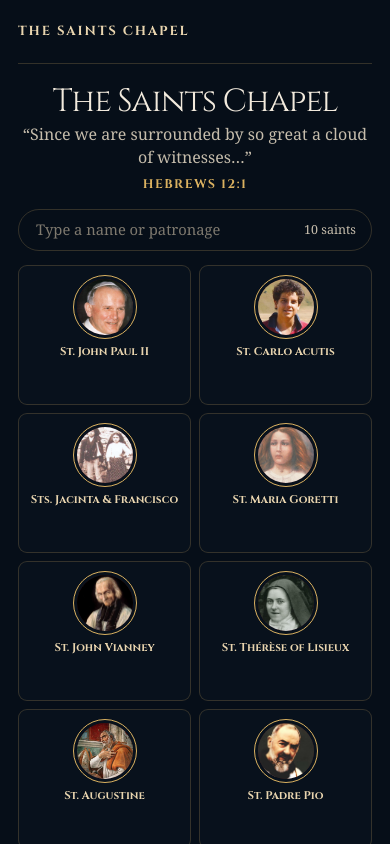
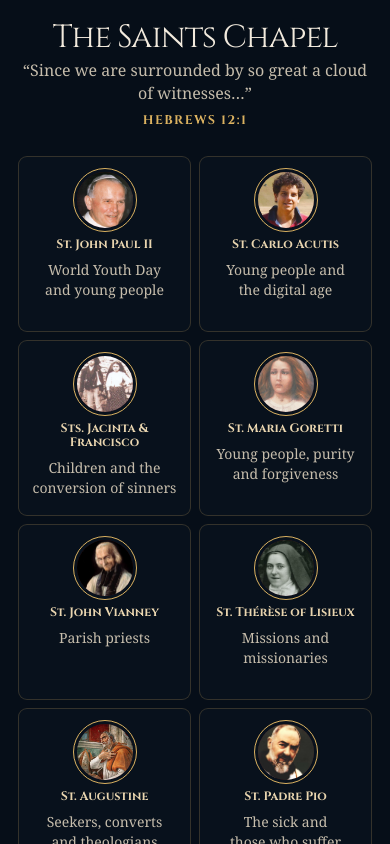
Before and after one commit to its-me-anoop/communion-of-saints, a Next.js app: page / in a window 390 px wide. Shown: the top 844 px of the page. Built offline with nearby package versions, Linux system fonts and the light colour scheme; a web font is replaced by a local one.

Commit message:
feat(ui): add patronage to saint cards
Remove the homepage search and duplicate header, render document-derived patronage on every saint card, and preserve accessible card labels. Add regression coverage for the static gallery and saint-to-patronage mapping.

```diff
--- a/app/globals.css
+++ b/app/globals.css
@@ -183,7 +183,7 @@ summary {
   transform-origin: left;
 }
 
-.saint-finder {
+.saint-gallery {
   width: min(100% - 36px, 1180px);
   margin: 0 auto;
   padding: 40px 0 42px;
@@ -238,78 +238,8 @@ summary {
   text-transform: uppercase;
 }
 
-.search-wrap {
-  position: relative;
-  max-width: 620px;
-  min-height: 46px;
-  margin: 25px auto 22px;
-  padding: 0 15px;
-  display: grid;
-  grid-template-columns: 1fr auto;
-  align-items: center;
-  gap: 8px 16px;
-  border: 1px solid var(--line);
-  border-radius: 999px;
-  transition: transform var(--motion-medium) var(--ease-chapel);
-}
-
-.search-wrap::after {
-  content: "";
-  position: absolute;
-  inset: -3px;
-  border: 2px solid var(--gold);
-  border-radius: inherit;
-  opacity: 0;
-  pointer-events: none;
-  transition: opacity var(--motion-fast) var(--ease-chapel);
-}
-
-.search-wrap:focus-within {
-  transform: translateY(-1px);
-}
-
-.search-wrap:focus-within::after {
-  opacity: 0.78;
-}
-
-.search-wrap label {
-  position: absolute;
-  width: 1px;
-  height: 1px;
-  padding: 0;
-  overflow: hidden;
-  clip: rect(0, 0, 0, 0);
-  white-space: nowrap;
-  border: 0;
-}
-
-.search-wrap input {
-  width: 100%;
-  min-height: 44px;
-  padding: 0 2px;
-  border: 0;
-  border-radius: 0;
-  background: transparent;
-  color: var(--ivory);
-  font-size: 1rem;
-}
-
-.search-wrap input::placeholder {
-  color: oklch(68% 0.025 82);
-  opacity: 0.78;
-}
-
-.search-wrap input:focus-visible {
-  outline: 0;
-}
-
-.search-wrap > span {
-  color: var(--ivory-muted);
-  font-size: 0.78rem;
-  white-space: nowrap;
-}
-
 .saint-grid {
+  margin-top: clamp(26px, 4vw, 42px);
   display: grid;
   grid-template-columns: repeat(2, minmax(0, 1fr));
   gap: 8px;
@@ -318,7 +248,7 @@ summary {
 .saint-card {
   position: relative;
   min-width: 0;
-  min-height: 164px;
+  min-height: 184px;
   padding: 13px 8px 12px;
   display: flex;
   flex-direction: column;
@@ -404,10 +334,10 @@ summary {
 }
 
 .card-copy {
+  width: 100%;
   min-width: 0;
   margin-top: 9px;
   display: flex;
-  flex: 1;
   flex-direction: column;
   align-items: center;
 }
@@ -418,6 +348,14 @@ summary {
   font-size: clamp(0.76rem, 2.6vw, 0.96rem);
   font-weight: 700;
   line-height: 1.18;
+}
+
+.card-patronage {
+  margin-top: 8px;
+  color: var(--ivory-muted);
+  font-size: 0.875rem;
+  line-height: 1.4;
+  text-wrap: balance;
 }
 
 .status {
@@ -488,33 +426,6 @@ summary {
   gap: 8px;
   color: var(--ivory-muted);
   font-size: 0.9rem;
-}
-
-.empty-state {
-  padding: 56px 0;
-  border-top: 1px solid var(--line);
-  border-bottom: 1px solid var(--line);
-}
-
-.empty-state h2 {
-  margin: 0;
-  color: var(--gold-pale);
-  font-family: var(--display);
-  font-weight: 400;
-}
-
-.empty-state p {
-  color: var(--ivory-muted);
-}
-
-.empty-state button {
-  min-height: 44px;
-  padding: 0;
-  border: 0;
-  border-bottom: 1px solid var(--gold);
-  background: transparent;
-  color: var(--gold);
-  cursor: pointer;
 }
 
 .relic-teaching {
@@ -738,14 +649,12 @@ summary {
   border-bottom: 1px solid var(--line);
 }
 
-.empty-state button,
 .prayer-source a,
 .image-credit {
   position: relative;
   border-bottom: 0;
 }
 
-.empty-state button::after,
 .prayer-source a::after,
 .image-credit::after {
   content: "";
@@ -760,7 +669,6 @@ summary {
   transition: transform var(--motion-fast) var(--ease-chapel);
 }
 
-.empty-state button:focus-visible::after,
 .prayer-source a:focus-visible::after,
 .image-credit:focus-visible::after {
   transform: scaleX(1);
@@ -823,7 +731,6 @@ summary {
 }
 
 @media (hover: none), (pointer: coarse) {
-  .empty-state button::after,
   .prayer-source a::after,
   .image-credit::after {
     transform: scaleX(1);
@@ -841,7 +748,6 @@ summary {
   }
 
   .header-link:hover::after,
-  .empty-state button:hover::after,
   .prayer-source a:hover::after,
   .image-credit:hover::after {
     transform: scaleX(1);
@@ -875,7 +781,7 @@ summary {
 
 @media (min-width: 640px) {
   .site-header,
-  .saint-finder,
+  .saint-gallery,
   .relic-teaching,
   .site-footer,
   .saint-hero,
@@ -962,7 +868,7 @@ summary {
     text-align: right;
   }
 
-  .saint-finder {
+  .saint-gallery {
     padding-top: 22px;
   }
 
@@ -980,19 +886,9 @@ summary {
     line-height: 1.4;
   }
 
-  .search-wrap {
-    min-height: 42px;
-    margin-block: 15px 14px;
-  }
-
-  .search-wrap input {
-    min-height: 40px;
-    font-size: 0.92rem;
-  }
-
   .saint-card {
-    min-height: 140px;
-    padding-block: 9px;
+    min-height: 176px;
+    padding-block: 11px;
   }
 
   .portrait-ring {
@@ -1002,10 +898,6 @@ summary {
 
   .card-copy {
     margin-top: 6px;
-  }
-
-  .card-name {
-    font-size: 0.7rem;
   }
 
   .prayer-text {
--- a/app/page.tsx
+++ b/app/page.tsx
@@ -1,4 +1,3 @@
-import Link from "next/link";
 import { chapelWebsiteLd, JsonLd } from "./json-ld";
 import SaintGallery from "./saint-gallery";
 
@@ -6,12 +5,6 @@ export default function Home() {
   return (
     <main className="exhibition-shell route-transition">
       <JsonLd data={chapelWebsiteLd()} />
-      <header className="site-header home-header">
-        <Link className="brand" href="/" aria-label="The Saints Chapel home">
-          The Saints Chapel
-        </Link>
-      </header>
-
       <SaintGallery />
 
       <section className="relic-teaching" aria-label="About relics">
--- a/app/saint-gallery.tsx
+++ b/app/saint-gallery.tsx
@@ -1,25 +1,10 @@
-"use client";
-
 import Image from "next/image";
 import Link from "next/link";
-import { useMemo, useState } from "react";
 import { saintDisplayName, saints } from "./saints";
 
 export default function SaintGallery() {
-  const [query, setQuery] = useState("");
-  const visibleSaints = useMemo(() => {
-    const term = query.trim().toLocaleLowerCase();
-    if (!term) return saints;
-
-    return saints.filter((saint) =>
-      [saint.name, saint.shortName, saint.epithet, saint.patronage].some((value) =>
-        value.toLocaleLowerCase().includes(term),
-      ),
-    );
-  }, [query]);
-
   return (
-    <section className="saint-finder" id="saints" aria-labelledby="gallery-title">
+    <section className="saint-gallery" id="saints" aria-labelledby="gallery-title">
       <div className="gallery-heading">
         <h1 id="gallery-title">The Saints Chapel</h1>
         <p>
@@ -28,29 +13,16 @@ export default function SaintGallery() {
         </p>
       </div>
 
-      <div className="search-wrap">
-        <label htmlFor="saint-search">Search the saints</label>
-        <input
-          id="saint-search"
-          type="search"
-          value={query}
-          onChange={(event) => setQuery(event.target.value)}
-          placeholder="Type a name or patronage"
-          autoComplete="off"
-        />
-        <span aria-live="polite">
-          {visibleSaints.length} {visibleSaints.length === 1 ? "saint" : "saints"}
-        </span>
-      </div>
+      <div className="saint-grid" aria-label="The Saints Chapel">
+        {saints.map((saint, index) => {
+          const displayName = saintDisplayName(saint);
 
-      {visibleSaints.length ? (
-        <div className="saint-grid" aria-label="The Saints Chapel">
-          {visibleSaints.map((saint, index) => (
+          return (
             <Link
               className="saint-card"
               href={`/saints/${saint.slug}`}
               key={saint.slug}
-              aria-label={`Meet ${saintDisplayName(saint)}`}
+              aria-label={`Meet ${displayName}. Patronage: ${saint.patronage}`}
             >
               <span className="portrait-ring">
                 <span className="card-image">
@@ -64,19 +36,13 @@ export default function SaintGallery() {
                 </span>
               </span>
               <span className="card-copy">
-                <span className="card-name">{saintDisplayName(saint)}</span>
+                <span className="card-name">{displayName}</span>
+                <span className="card-patronage">{saint.patronage}</span>
               </span>
             </Link>
-          ))}
-        </div>
-      ) : (
-        <div className="empty-state">
-          <h2>No saint found yet</h2>
-          <p>Try a first name such as Carlo, Maria or Thérèse.</p>
-          <button type="button" onClick={() => setQuery("")}>Show all saints</button>
-        </div>
-      )}
-
+          );
+        })}
+      </div>
     </section>
   );
 }
--- a/app/saints.ts
+++ b/app/saints.ts
@@ -75,7 +75,7 @@ export const saints: Saint[] = [
     prayerAttribution: "Adapted from Pope Francis’s prayer for the centenary of the birth of St John Paul II (18 May 2020).",
     prayerSourceName: "The Holy See",
     prayerSource: "https://www.vatican.va/content/francesco/en/prayers/documents/papa-francesco_preghiere_20200518_preghiera-centenario-gpii.html",
-    patronage: "Young people, families and World Youth Day",
+    patronage: "World Youth Day and young people",
   },
   {
     slug: "carlo-acutis",
@@ -107,7 +107,7 @@ export const saints: Saint[] = [
     prayerAttribution: "Adapted from the official prayer published by the Carlo Acutis Association with ecclesiastical approval; the former petition for canonisation has been updated following his canonisation.",
     prayerSourceName: "Association of Carlo Acutis",
     prayerSource: "https://www.carloacutis.com/en/association/preghiera-ufficiale",
-    patronage: "Young people, students and internet users",
+    patronage: "Young people and the digital age",
   },
   {
     slug: "jacinta-francisco-marto",
@@ -137,7 +137,7 @@ export const saints: Saint[] = [
     prayerAttribution: "Adapted from the concluding prayer and themes of the official Litany of Saints Francisco and Jacinta published by the Shrine of Fátima.",
     prayerSourceName: "Shrine of Fátima",
     prayerSource: "https://www.fatima.pt/en/pages/litany-of-saints-francisco-and-jacinta",
-    patronage: "Children, the sick and those devoted to the Rosary",
+    patronage: "Children and the conversion of sinners",
   },
   {
     slug: "maria-goretti",
@@ -168,7 +168,7 @@ export const saints: Saint[] = [
     prayerAttribution: "Lightly adapted from the traditional Official Prayer to St Maria Goretti.",
     prayerSourceName: "World Apostolate of St Maria Goretti",
     prayerSource: "https://www.mariagoretti.org/specialprayers.htm",
-    patronage: "Young people, survivors of violence and purity of heart",
+    patronage: "Young people, purity and forgiveness",
   },
   {
     slug: "john-vianney",
@@ -198,7 +198,7 @@ export const saints: Saint[] = [
     prayerAttribution: "Intercessory prayer for chapel use, drawing on the Church’s presentation of St John Vianney’s priestly spirituality.",
     prayerSourceName: "The Holy See",
     prayerSource: "https://www.vatican.va/content/benedict-xvi/en/letters/2009/documents/hf_ben-xvi_let_20090616_anno-sacerdotale.html",
-    patronage: "Parish priests and confessors",
+    patronage: "Parish priests",
   },
   {
     slug: "therese-of-lisieux",
@@ -229,7 +229,7 @@ export const saints: Saint[] = [
     prayerAttribution: "Intercessory prayer based on St Thérèse’s spirituality and the Church’s presentation of her missionary vocation.",
     prayerSourceName: "Sanctuary of Lisieux",
     prayerSource: "https://www.therese-de-lisieux.catholique.fr/en/lhistoire/la-spiritualite-de-therese/",
-    patronage: "Missionaries, florists and those seeking simplicity",
+    patronage: "Missions and missionaries",
   },
   {
     slug: "augustine",
@@ -261,7 +261,7 @@ export const saints: Saint[] = [
     prayerAttribution: "Adapted from themes in St John Paul II’s Prayer to St Augustine, prayed before the saint’s relics in 2004.",
     prayerSourceName: "The Holy See",
     prayerSource: "https://www.vatican.va/content/john-paul-ii/en/speeches/2004/november/documents/hf_jp-ii_spe_20041111_prayer-st-augustine.html",
-    patronage: "Theologians, printers and those seeking conversion",
+    patronage: "Seekers, converts and theologians",
   },
   {
     slug: "padre-pio",
@@ -291,7 +291,7 @@ export const saints: Saint[] = [
     prayerAttribution: "Display adaptation inspired by the approved Prayer to Saint Pio and the spirituality of his life.",
     prayerSourceName: "Convent Shrine of Saint Pio of Pietrelcina",
     prayerSource: "https://www.conventosantuariopadrepio.it/en/archivio/le-preghiere/prayer-to-saint-pio.html",
-    patronage: "The sick, confessors and those in need of healing",
+    patronage: "The sick and those who suffer",
   },
   {
     slug: "alphonsa",
```
Also changed, not shown: 1 other file (tests, documents, lock files or other folders).
